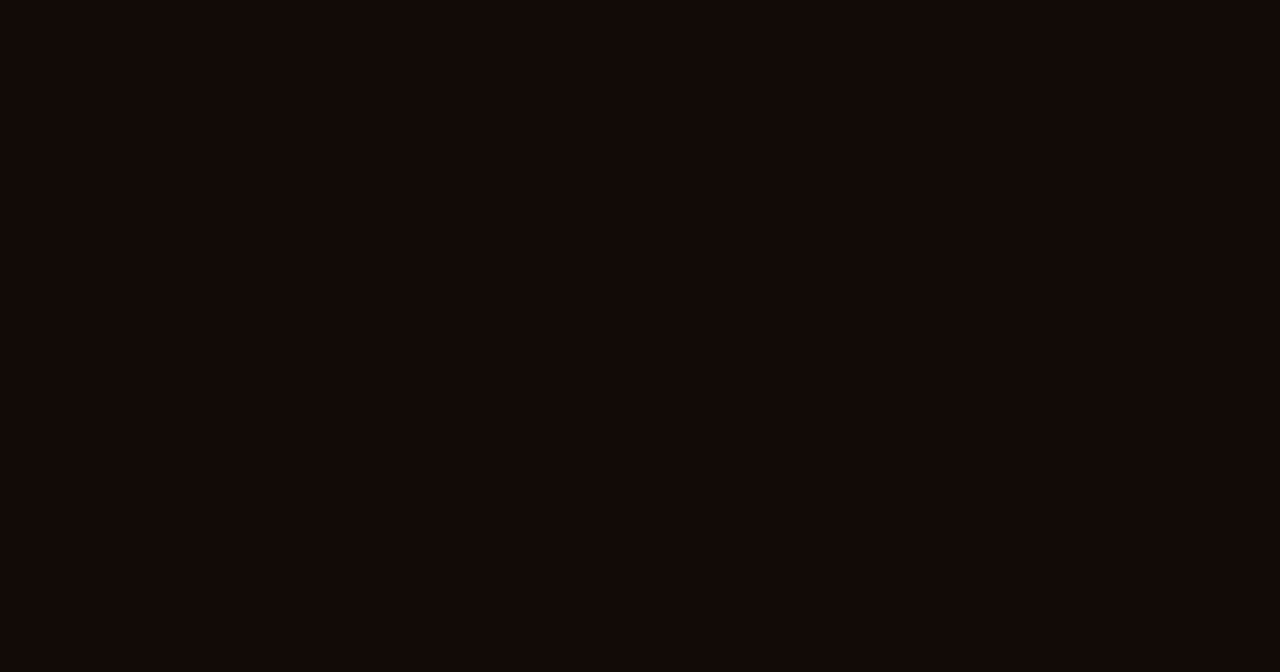
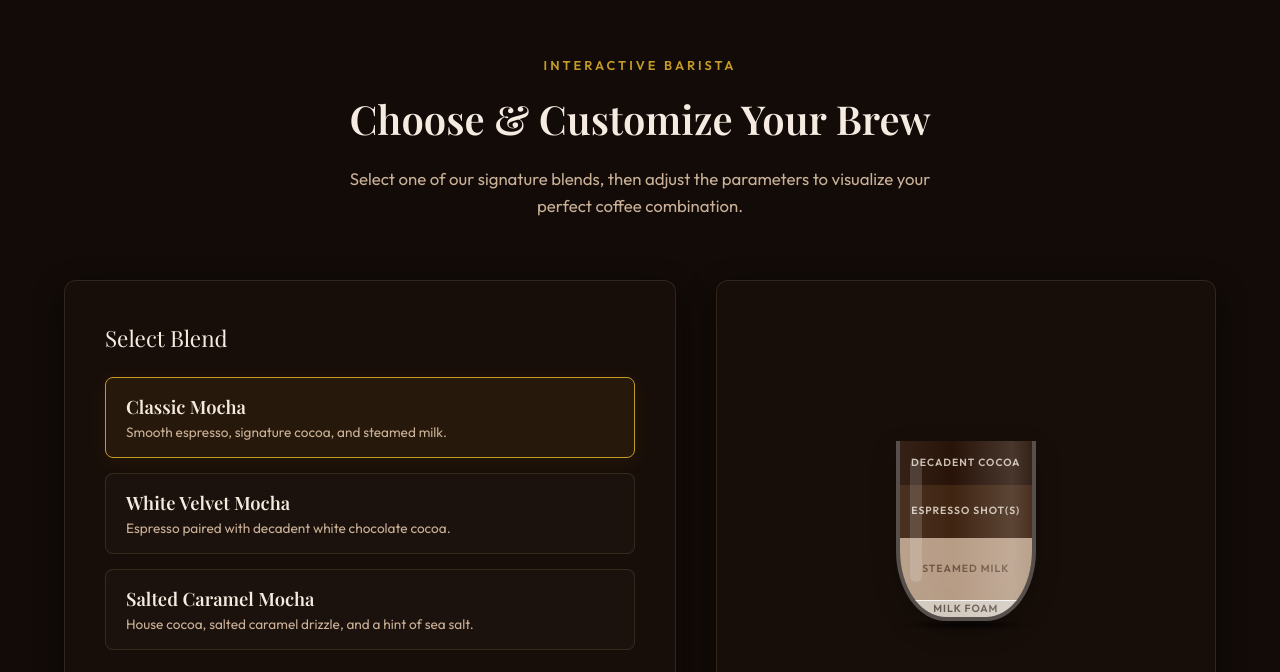
Before and after one commit to mohammed-meezan/mocha-brew, a React (Vite) app: page / in a window 1280 px wide. Shown: the part 2408-3080 px from the top of the page. Built offline with nearby package versions, Linux system fonts and the light colour scheme; a web font is replaced by a local one.

Commit message:
Remove unwanted spacing after scroll animation

```diff
--- a/src/index.css
+++ b/src/index.css
@@ -305,7 +305,7 @@ section {
 #scroll-section {
     position: relative;
     width: 100%;
-    height: 400vh; /* Canvas animation duration */
+    height: 300vh; /* Canvas animation duration */
     background-color: var(--color-bg-base);
 }
 
@@ -518,6 +518,10 @@ section {
 /* ==========================================================================
    Interactive Menu / Customizer
    ========================================================================== */
+
+#menu {
+    padding-top: 60px;
+}
 
 .customizer-container {
     display: grid;
```
